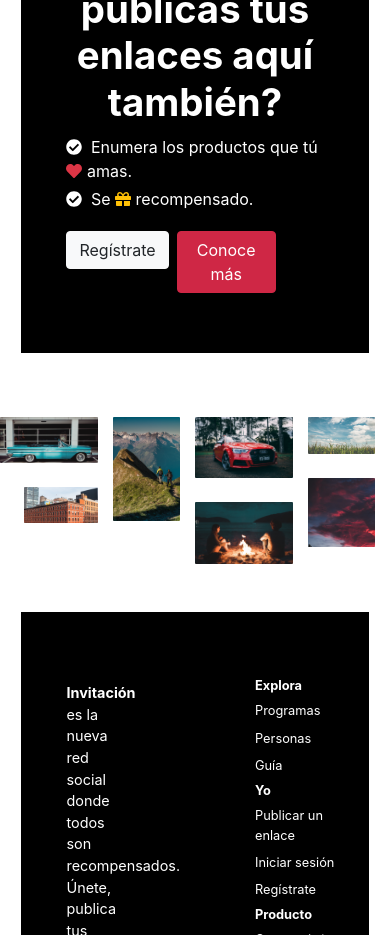
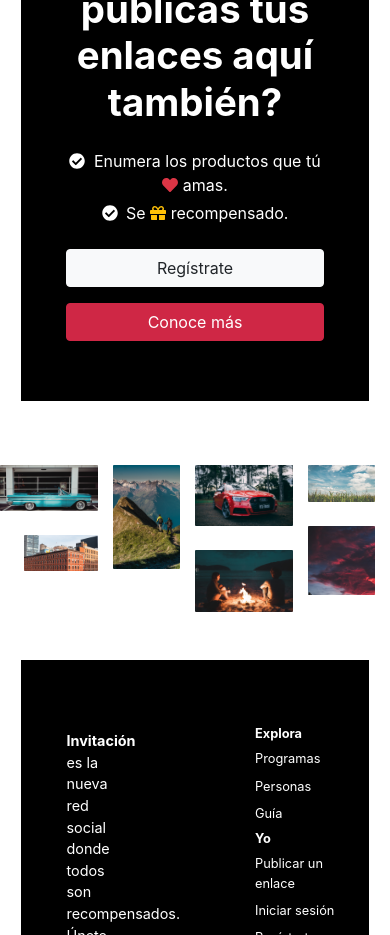
Before and after one commit to fonsovariz/invitacion, a React (Create React App) app: page / in a window 390 px wide. Shown: the part 1580-2515 px from the top of the page. Built offline with nearby package versions, Linux system fonts and the light colour scheme.

Commit message:
Hacer que ContenidoInferior sea responsivo

```diff
--- a/src/components/ContenidoInferior.tsx
+++ b/src/components/ContenidoInferior.tsx
@@ -23,7 +23,7 @@ const ContenidoInferior = ({ anchura }: Props) => {
   //** Dos elementos "p" que se usarán como texto principal en RectanguloNegro */
   const contenido = () => {
     return (
-      <div>
+      <div className={anchura <= 767 ? "text-center my-4" : undefined}>
         <p className="mb-1">
           <FontAwesomeIcon icon={faCheckCircle} className="text-white mr-1" />{" "}
           Enumera los productos que tú{" "}
@@ -43,19 +43,31 @@ const ContenidoInferior = ({ anchura }: Props) => {
     return (
       <div>
         <Row>
-          <Col className="pr-1">
+          <Col className={anchura > 520 ? "pr-1" : undefined}>
             <Button variant="light" type="button" className="btn-block ">
               Regístrate
             </Button>
           </Col>
 
-          <Col className="pl-1">
-            <Boton variant="danger" type="button" className="btn-block">
-              Conoce más
-            </Boton>
-          </Col>
-          <Col xs={2}></Col>
+          {anchura > 520 && (
+            <Col className="pl-1">
+              <Boton variant="danger" type="button" className="btn-block">
+                Conoce más
+              </Boton>
+            </Col>
+          )}
+          {anchura > 767 && <Col xs={2}></Col>}
         </Row>
+
+        {anchura <= 520 && (
+          <Row>
+            <Col className="mt-3">
+              <Boton variant="danger" type="button" className="btn-block">
+                Conoce más
+              </Boton>
+            </Col>
+          </Row>
+        )}
       </div>
     );
   };
```
